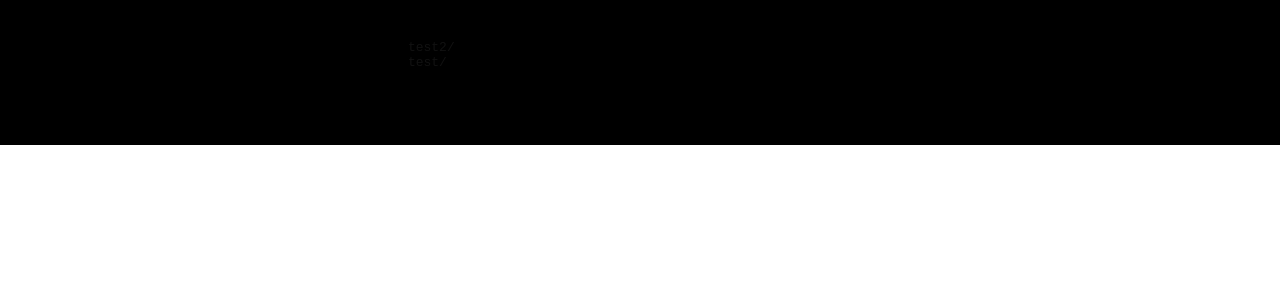
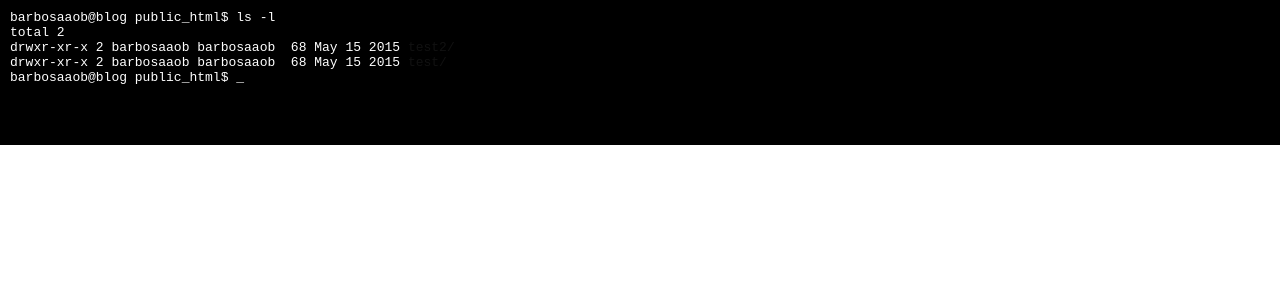
Before and after one commit to barbosaaob/barbosaaob.github.io, a Jekyll site: the page built from index.html, in a window 1280 px wide. Shown: the top 300 px of the page. Built offline with Jekyll 4.4.1, drawn with Linux system fonts in a browser that asks for light colours; the list of posts is cut into pages by our own code.

Commit message:
Update font color in CSS

```diff
--- a/css/page-style.css
+++ b/css/page-style.css
@@ -10,7 +10,7 @@ html, body {
 	padding: 10px;
 	padding-bottom: 60px;
 	background-color: #000;
-	font-color: #FFF;
+	color: #FFF;
 }
 code a {
 	color: #111;
```
